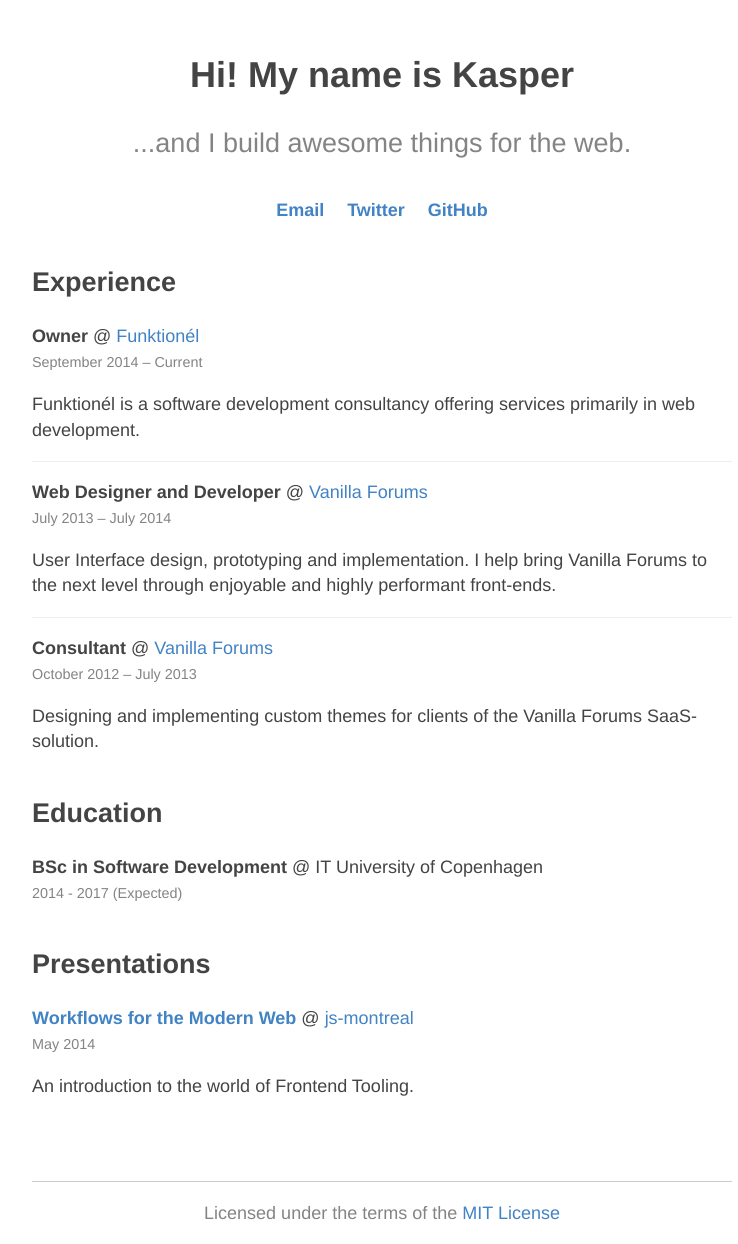
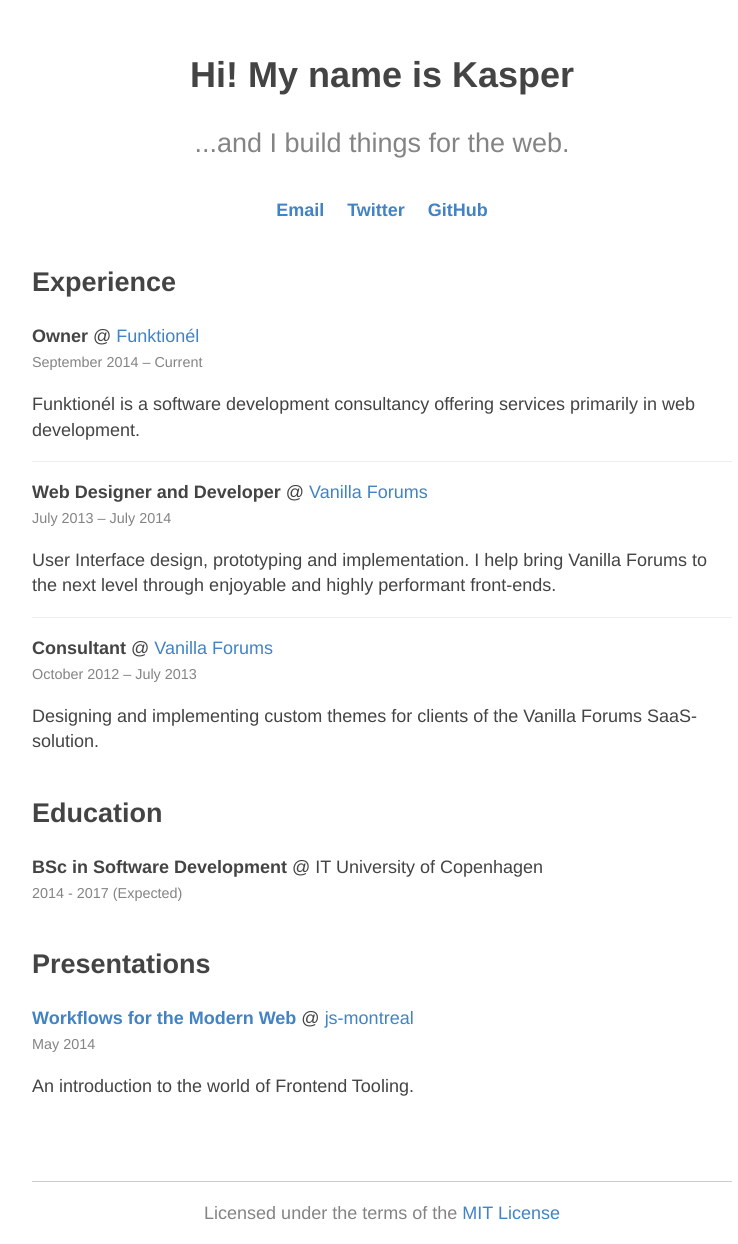
Before and after one commit to kasperisager/kasperisager.github.io, a Jekyll site: the page built from index.html, in a window 1280 px wide, cut to the strip 249-1493 px from the top of the page. Shown: the whole strip, without its empty margins (258-996 px from the left). Built offline with Jekyll 4.4.1, drawn with Linux system fonts in a browser that asks for light colours; Markdown is read by kramdown in place of the engine named in the settings.

Commit message:
Short and sweet.

```diff
--- a/index.html
+++ b/index.html
@@ -9,7 +9,7 @@
       <img class="avatar round display-block center" alt="Kasper's Gravatar" width="200" height="200" src="{{site.github.owner_gravatar_url}}?s=400" srcset="{{site.github.owner_gravatar_url}}?s=200, {{site.github.owner_gravatar_url}}?s=400 2x">
 
       <h1 class="text-center">Hi! My name is Kasper</h1>
-      <h2 class="text-center text-muted">...and I build awesome things for the web.</h2>
+      <h2 class="text-center text-muted">...and I build things for the web.</h2>
 
       <ul class="inline text-center">
         <li><a href="mailto:kasperisager@gmail.com"><b>Email</b></a></li>
```
